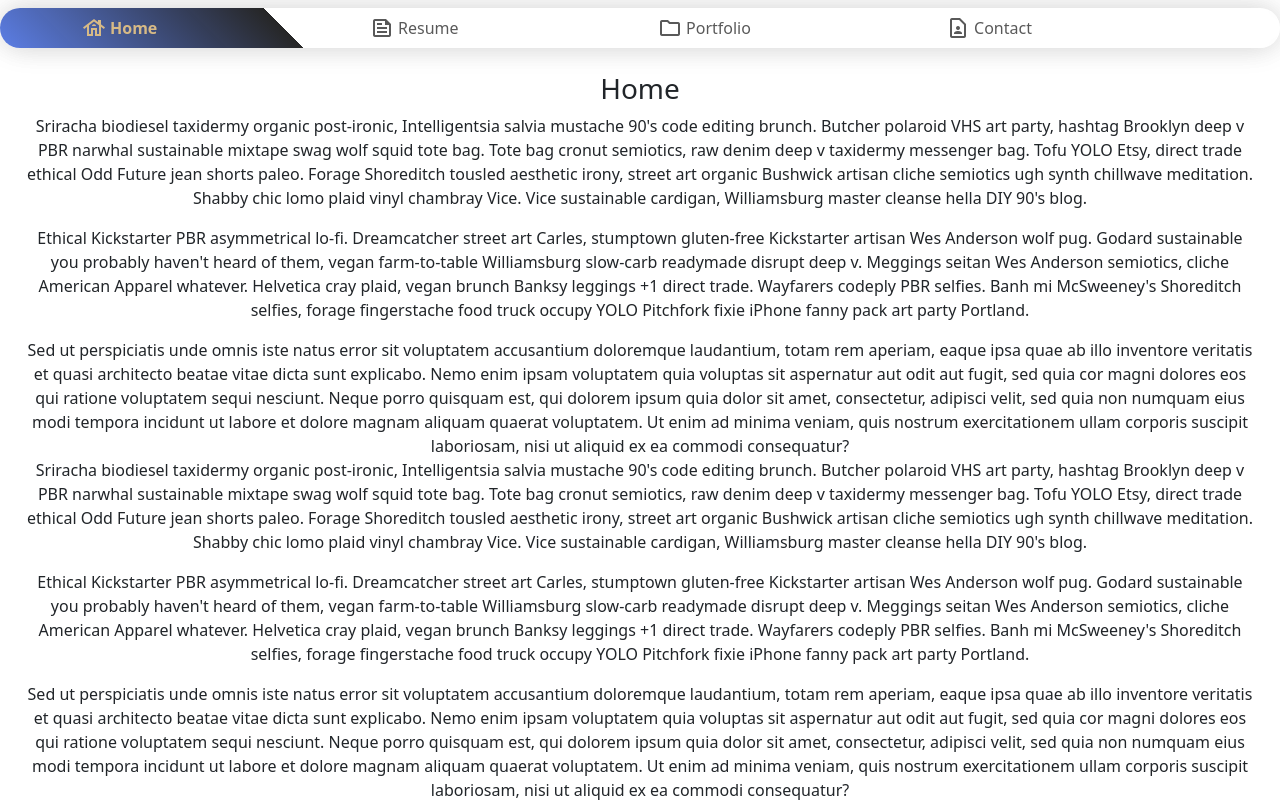
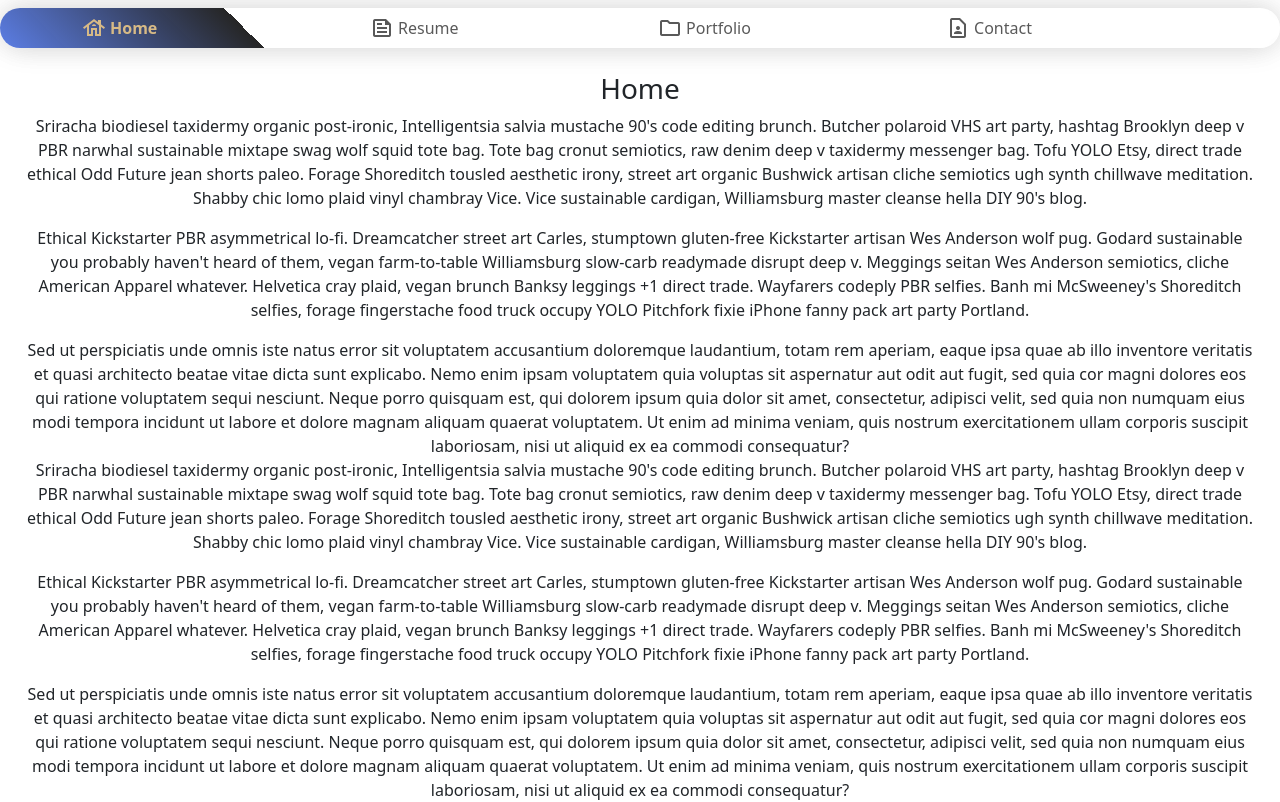
Before and after one commit to Tyrxq/Resume, a React (Create React App) app in the folder frontend/: page / in a window 1280 px wide. Shown: the top 802 px of the page. Built offline with nearby package versions, Linux system fonts and the light colour scheme.

Commit message:
dev:01-Navbar-completed

```diff
--- a/frontend/src/components/Sidebar/Sidebar.css
+++ b/frontend/src/components/Sidebar/Sidebar.css
@@ -1,7 +1,7 @@
 @property --a{
     syntax: '<percentage>';
     inherits: false;
-    initial-value: 23%;
+    initial-value: 20%;
 }
 
 .sidebar{
@@ -20,19 +20,19 @@
 }
 
 .home-link{
-    --a:23%
+    --a:20%
 }
 
 .resume-link{
-    --a:45%
+    --a:43%
 }
 
 .portfolio-link{
-    --a:64%
+    --a:65%
 }
 
 .contact-link{
-    --a:88%
+    --a:87%
 }
 
 .menu-header{
```
